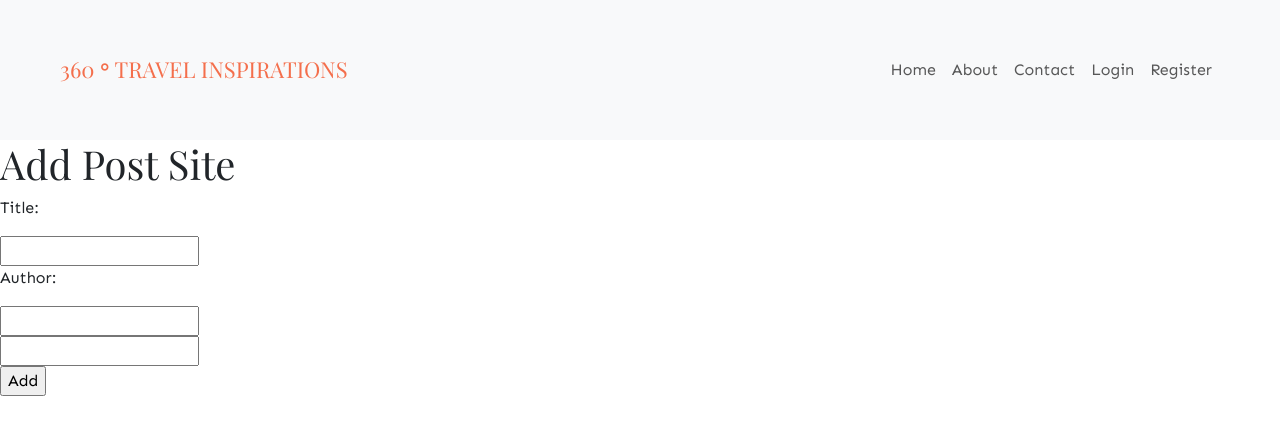
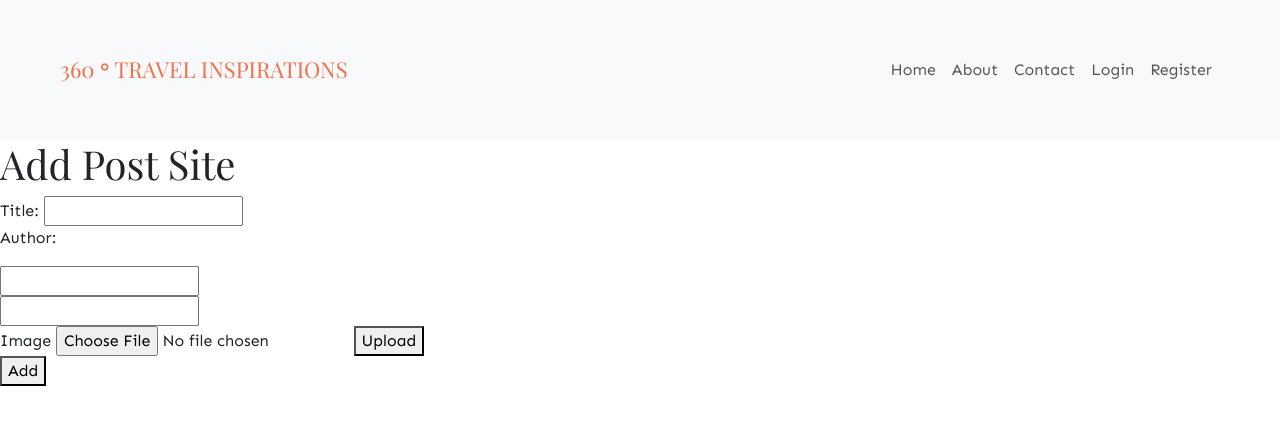
Before and after one commit to karolinakowalczyk/TravelBlogFlask, a Flask app: page /add-post in a window 1280 px wide. Shown: the top 440 px of the page. Run offline with Flask 2, Linux system fonts and the light colour scheme; some libraries are stand-ins or nearby versions.

Commit message:
working on adding img

```diff
--- a/src/forms/addPostForm.py
+++ b/src/forms/addPostForm.py
@@ -1,8 +1,13 @@
-from wtforms import Form, StringField, PasswordField, validators
+
+from flask_wtf import FlaskForm
+from flask_wtf.file import FileField, FileAllowed, FileRequired
+from wtforms import StringField, validators
 
 
-class AddPostForm(Form):
+class AddPostForm(FlaskForm):
     title = StringField(
         'Title: ', [validators.InputRequired(), validators.Length(min=1, max=35)])
     author = StringField(
         'Author: ', [validators.InputRequired(), validators.Length(min=1, max=35)])
+    images = FileField('Image', validators=[
+                       FileAllowed(['jpg', 'jpeg', 'png', 'gif'])])
--- a/src/static/css/style.css
+++ b/src/static/css/style.css
@@ -14,5 +14,12 @@ html * {
 }
 
 #site-body {
-    margin-top: 140px;
+    /* margin-top: 140px; */
+    margin-top: 8.75rem;
 }
+
+@media screen and (max-width: 785px) {
+    #site-body {
+        margin-top: 12rem;
+    }
+}
--- a/src/templates/add-post.html
+++ b/src/templates/add-post.html
@@ -5,10 +5,14 @@ Add Post
 {% block content %}
 <div>
     <h1>Add Post Site</h1>
-    <form action="/add-post" method="POST">
-        <div>
-            <p>{{ addPostForm.title.label }}</p>
-            <div>{{ addPostForm.title }}</div>
+    <form action="/add-post" method="POST" enctype="multipart/form-data">
+        {{ addPostForm.hidden_tag() }}
+        <div class="form-group">
+            {{ addPostForm.title.label }}
+            {{ addPostForm.title }}
+            {% for error in addPostForm.title.errors %}
+            <span style="color: red;">{{ error }}</span>
+            {% endfor %}
         </div>
         <div>
             <p>{{ addPostForm.author.label }}</p>
@@ -17,7 +21,21 @@ Add Post
         <input type="text" id="hashtag-input" name="hashtag">
         <div class="hashtags-container">
         </div>
-        <input type="submit" value="Add">
+        <div class="form-group">
+            {{ addPostForm.images.label }} {{ addPostForm.images }}
+            {% for error in addPostForm.images.errors %}
+            <span style="color: red;">{{ error }}</span>
+            {% endfor %}
+            <button type="submit" name="upload">Upload</button>
+        </div>
+        <div class="form-group">
+            {% if filenames %}
+            {% for filename in filenames %}
+            <img src="{{ url_for('uploads', filename='/' + filename) }}" alt="{{ filename }}" height="100" />
+            {% endfor %}
+            {% endif %}
+        </div>
+        <button type="submit" name="add">Add</button>
     </form>
 </div>
 {% endblock %}
--- a/src/views.py
+++ b/src/views.py
@@ -1,20 +1,22 @@
-from flask import Flask, session, render_template, request, redirect, flash
+from flask import Flask, send_from_directory, session, render_template, request, redirect, flash, url_for
+
 from . import app
 from .firebaseConfig import getAuth
 from .firebaseConfig import getDb
-from flask import jsonify
-from flask_jwt_extended import create_access_token
-from flask_jwt_extended import jwt_required
-from flask_jwt_extended import JWTManager
-from flask_jwt_extended import set_access_cookies
-from flask_jwt_extended import unset_jwt_cookies
+from flask_uploads import IMAGES, UploadSet, configure_uploads
 
 from src.forms.registrationForm import RegistrationForm
 from src.forms.addPostForm import AddPostForm
 
+from werkzeug.utils import secure_filename
+
 
 auth = getAuth()
 db = getDb()
+
+app.config["UPLOADED_PHOTOS_DEST"] = 'uploads'
+photos = UploadSet('photos', IMAGES)
+configure_uploads(app, photos)
 # for post in posts:
 #     print(post.id)
 #     print(post.to_dict())
@@ -119,24 +121,70 @@ def removeHashtag():
     return hashtags
 
 
+@app.route('/uploads/<filename>')
+def getFile(filename):
+    return send_from_directory(app.config["UPLOADED_PHOTOS_DEST"], filename)
+
+
+# @app.route('/upload-image', methods=['POST', 'GET'])
+# def uploadImage():
+#     uploadImageForm = UploadImageForm()
+#     print('upload image')
+
+#     if uploadImageForm.validate():
+#         filename = photos.save(uploadImageForm.photo.data)
+#         fileUrl = url_for('getFile', filename)
+#     else:
+#         fileUrl = None
+#     return render_template('upload-image.html', uploadImageForm=uploadImageForm, fileUrl=fileUrl)
+
+filenames = []
+
+
 @app.route("/add-post", methods=['POST', 'GET'])
 def addPost():
-    addPostForm = AddPostForm(request.form)
+    # addPostForm = AddPostForm(request.form)
+    addPostForm = AddPostForm()
+
     if request.method == 'POST' and addPostForm.validate():
-        global hashtags
-        print("HASHTAGS")
-        print(hashtags)
-        data = {"userId": session['user'], "title": addPostForm.title.data,
-                "author": addPostForm.author.data, "hashtags": hashtags}
-        print("want to add post")
-        db.collection('posts').document().set(data)
-        hashtags = []
+        addSubmit = request.form.get("add")
+        uploadSubmit = request.form.get("upload")
+        global filenames
+        print("POST method")
+        if uploadSubmit is not None:
+            print("add photo")
+            image = addPostForm.images.data
+            print(image)
+            filename = photos.save(image)
 
-        message = "Your post was added!"
+            for image in addPostForm.images.data:
+                filename = photos.save(image)
+                filenames.append(filename)
+        elif addSubmit is not None:
+            # print(addPostForm.title.data)
+            # print(addPostForm.title)
+            # print("-----")
+            print("add post")
+            print(filenames)
+            # print("addsubmit")
+            # print(addSubmit)
+            # print("uploadsubmit")
+            # print(uploadSubmit)
 
-        return redirect('/my-posts')
+            global hashtags
+            # print("HASHTAGS")
+            # print(hashtags)
+            data = {"userId": session['user'], "title": addPostForm.title.data,
+                    "author": addPostForm.author.data, "hashtags": hashtags}
+
+            db.collection('posts').document().set(data)
+            hashtags = []
+
+            # message = "Your post was added!"
+            return redirect('/my-posts')
 
     else:
-        message = "Fill all required fields"
+        print("Fill all required fields")
+        # message = "Fill all required fields"
 
-    return render_template('add-post.html', message=message, addPostForm=addPostForm)
+    return render_template('add-post.html', addPostForm=addPostForm, filenames=filenames)
```
Also changed, not shown: src/static/css/add-post.css (+0 -21 lines).
